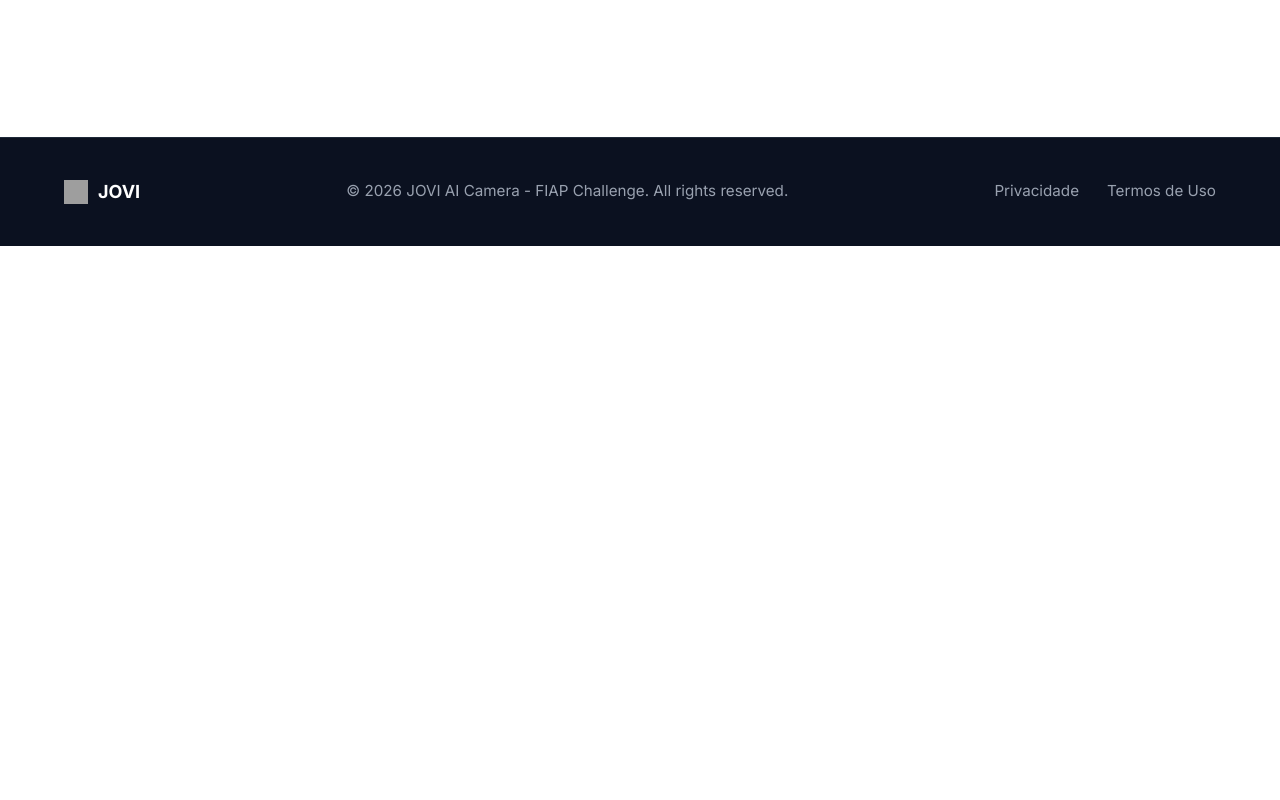
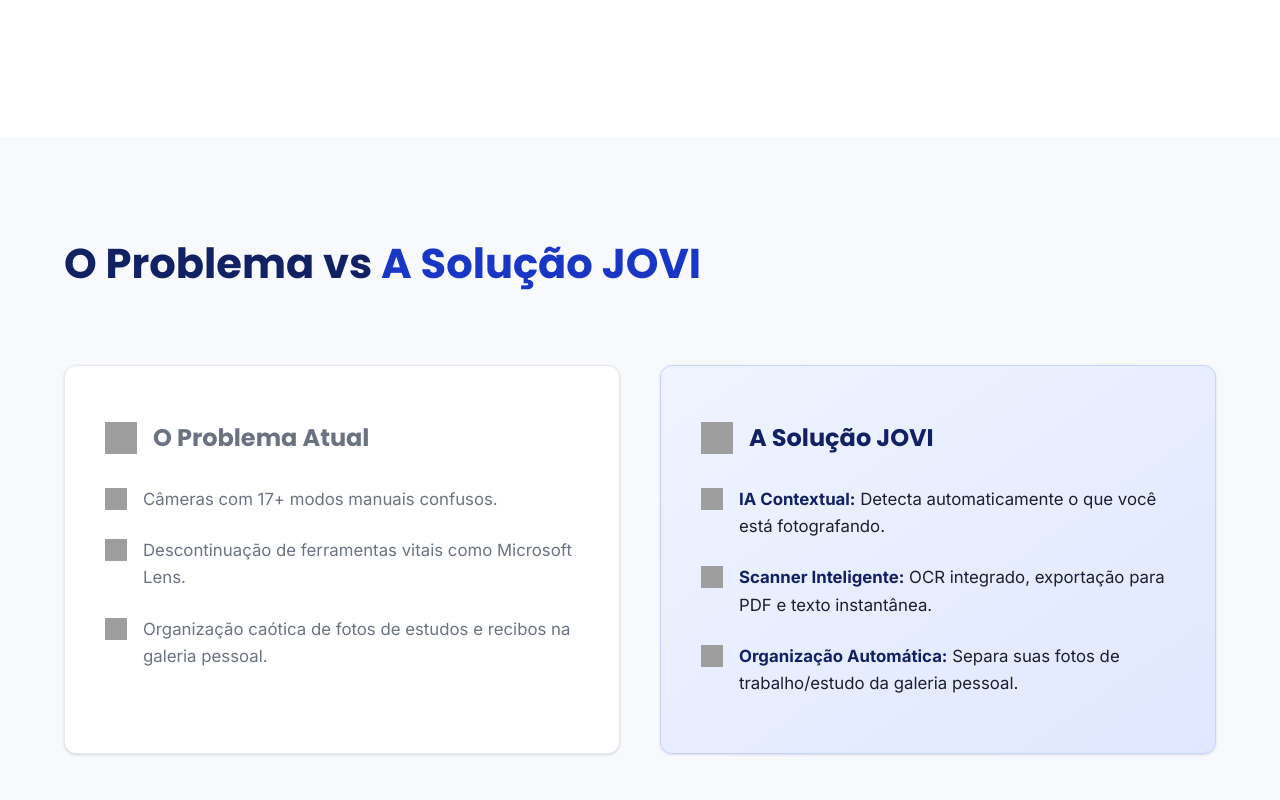
Before and after one commit to grupo-vaph/sprint3-front-end, a React (Vite) app: page / in a window 1280 px wide. Shown: the part 780-1580 px from the top of the page. Before the commit the page ends 1026 px from the top, so only its background shows below. Built offline with nearby package versions, Linux system fonts and the light colour scheme; grey boxes are pictures that could not be loaded.

Commit message:
feat: converte seção Solução e cria componente SectionTitle

```diff
--- /dev/null
+++ b/src/components/SectionTitle.jsx
@@ -0,0 +1,15 @@
+function SectionTitle({ titulo, destaque, subtitulo, centralizado = true }) {
+  return (
+    <div className={centralizado ? 'text-center' : ''}>
+      <h2 className="mb-5 text-3xl md:text-[2.6rem]">
+        {titulo} <span className="text-primary">{destaque}</span>
+      </h2>
+
+      {subtitulo && (
+        <p className="mx-auto mb-14 max-w-3xl text-lg text-muted">{subtitulo}</p>
+      )}
+    </div>
+  )
+}
+
+export default SectionTitle
--- /dev/null
+++ b/src/components/Solucao.jsx
@@ -0,0 +1,68 @@
+import alertaIcon from '../assets/icons/alerta.svg'
+import brilhoIcon from '../assets/icons/brilho.svg'
+import checkIcon from '../assets/icons/check.svg'
+import pastaIcon from '../assets/icons/pasta.svg'
+import scannerIcon from '../assets/icons/scanner.svg'
+import xIcon from '../assets/icons/x.svg'
+import SectionTitle from './SectionTitle'
+
+const problemas = [
+  'Câmeras com 17+ modos manuais confusos.',
+  'Descontinuação de ferramentas vitais como Microsoft Lens.',
+  'Organização caótica de fotos de estudos e recibos na galeria pessoal.',
+]
+
+const solucoes = [
+  { icone: brilhoIcon, titulo: 'IA Contextual:', texto: 'Detecta automaticamente o que você está fotografando.' },
+  { icone: scannerIcon, titulo: 'Scanner Inteligente:', texto: 'OCR integrado, exportação para PDF e texto instantânea.' },
+  { icone: pastaIcon, titulo: 'Organização Automática:', texto: 'Separa suas fotos de trabalho/estudo da galeria pessoal.' },
+]
+
+function Solucao() {
+  return (
+    <section
+      id="solucao"
+      className="flex min-h-[90vh] scroll-mt-20 flex-col justify-center bg-surface px-[5%] py-20 md:py-25"
+    >
+      <SectionTitle titulo="O Problema vs" destaque="A Solução JOVI" centralizado={false} />
+
+      <div className="mt-14 flex flex-col gap-10 lg:flex-row">
+        {/* card do problema */}
+        <div className="flex-1 rounded-xl border border-line bg-white px-6 py-8 shadow-sm md:px-10 md:py-14">
+          <div className="mb-8 flex items-center gap-4">
+            <img src={alertaIcon} alt="Alerta" className="size-8" />
+            <h3 className="text-2xl text-muted">O Problema Atual</h3>
+          </div>
+          <ul className="space-y-6">
+            {problemas.map((problema) => (
+              <li key={problema} className="flex items-start gap-4 text-[1.05rem] text-muted">
+                <img src={xIcon} alt="X" className="mt-0.5 size-5.5 shrink-0" />
+                {problema}
+              </li>
+            ))}
+          </ul>
+        </div>
+
+        {/* card da solucao */}
+        <div className="flex-1 rounded-xl border border-[#C7D2FE] bg-linear-145 from-[#F0F4FF] to-[#E0E7FF] px-6 py-8 shadow-sm md:px-10 md:py-14">
+          <div className="mb-8 flex items-center gap-4">
+            <img src={checkIcon} alt="Check" className="size-8" />
+            <h3 className="text-2xl">A Solução JOVI</h3>
+          </div>
+          <ul className="space-y-6">
+            {solucoes.map((solucao) => (
+              <li key={solucao.titulo} className="flex items-start gap-4 text-[1.05rem]">
+                <img src={solucao.icone} alt="" className="mt-0.5 size-5.5 shrink-0" />
+                <p>
+                  <strong className="text-secondary">{solucao.titulo}</strong> {solucao.texto}
+                </p>
+              </li>
+            ))}
+          </ul>
+        </div>
+      </div>
+    </section>
+  )
+}
+
+export default Solucao
--- a/src/pages/Home.jsx
+++ b/src/pages/Home.jsx
@@ -1,9 +1,11 @@
 import Hero from '../components/Hero'
+import Solucao from '../components/Solucao'
 
 function Home() {
   return (
     <>
       <Hero />
+      <Solucao />
     </>
   )
 }
```
